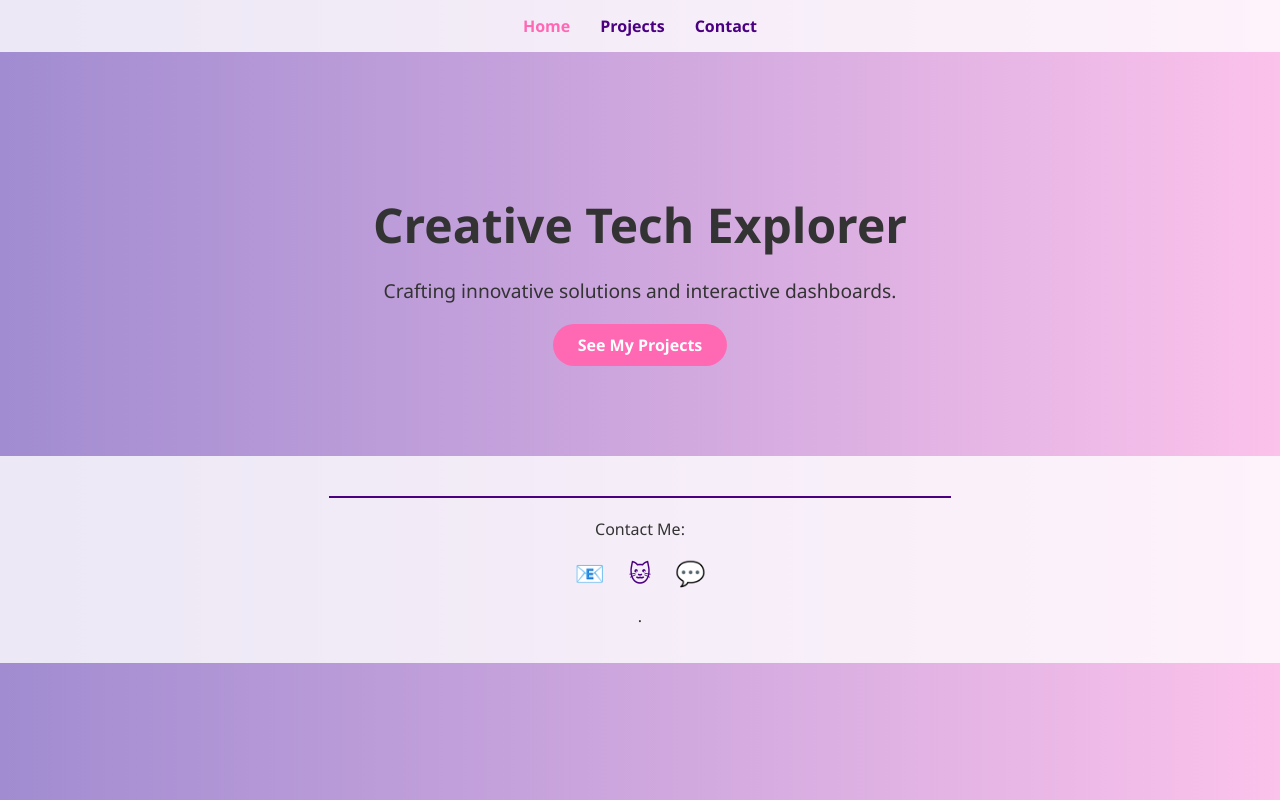
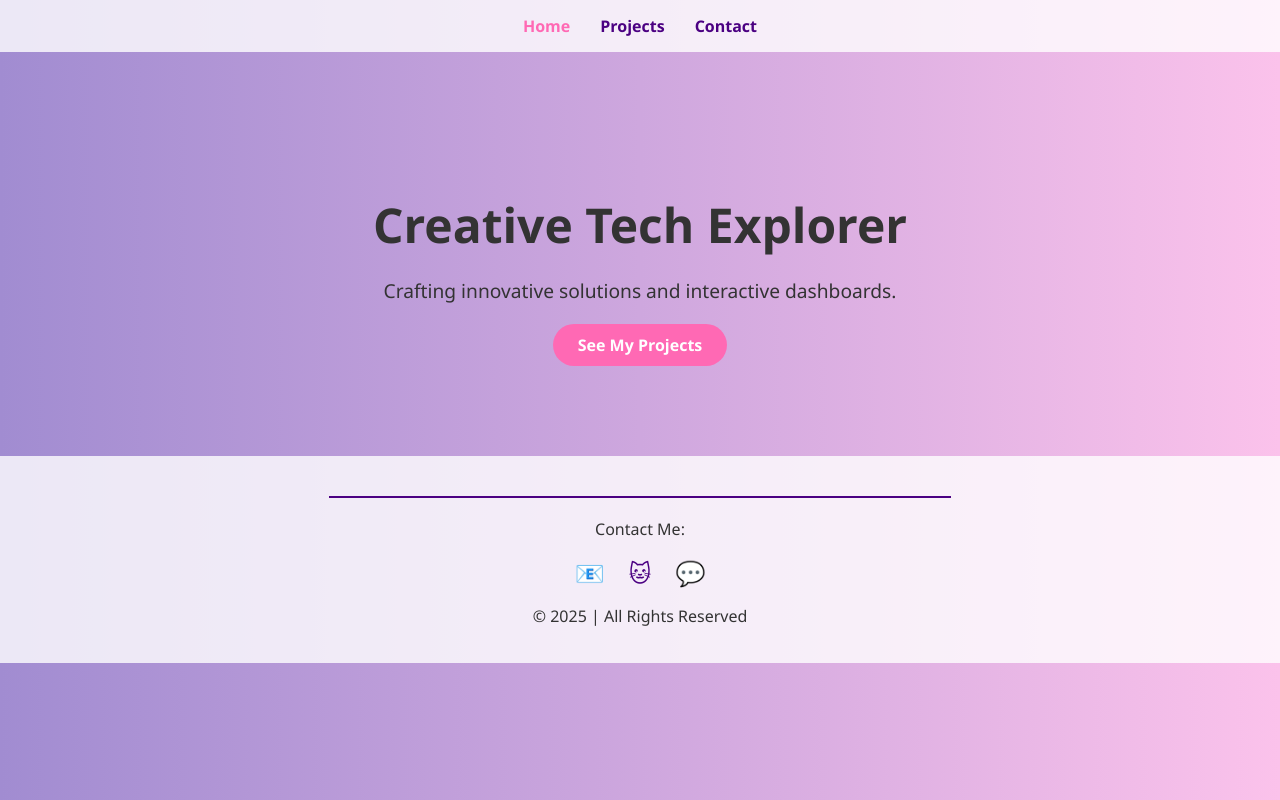
Before and after one commit to isarazk/MyPortfolio, a plain HTML site: page index.html in a window 1280 px wide. Drawn offline with Linux system fonts and the light colour scheme.

Commit message:
Update index.html

```diff
--- a/index.html
+++ b/index.html
@@ -7,31 +7,27 @@
   <link rel="stylesheet" href="style.css">
 </head>
 <body>
-  <!-- NAVBAR -->
   <nav>
     <a href="index.html" class="active">Home</a>
     <a href="projects.html">Projects</a>
     <a href="#contact">Contact</a>
   </nav>
 
-  <!-- HERO SECTION -->
   <section class="hero">
     <h1>Creative Tech Explorer</h1>
     <p>Crafting innovative solutions and interactive dashboards.</p>
     <a href="projects.html" class="btn">See My Projects</a>
   </section>
 
-  <!-- CONTACT -->
   <footer id="contact">
     <hr>
     <p>Contact Me:</p>
     <div class="socials">
-      <a href="mailto:youremail@example.com">📧</a>
+      <a href="mailto:example@example.com">📧</a>
       <a href="https://github.com/isarazk" target="_blank">🐱</a>
       <a href="#">💬</a>
     </div>
-    <p>
-.</p>
+    <p>© 2025 | All Rights Reserved</p>
   </footer>
 </body>
 </html>
```
